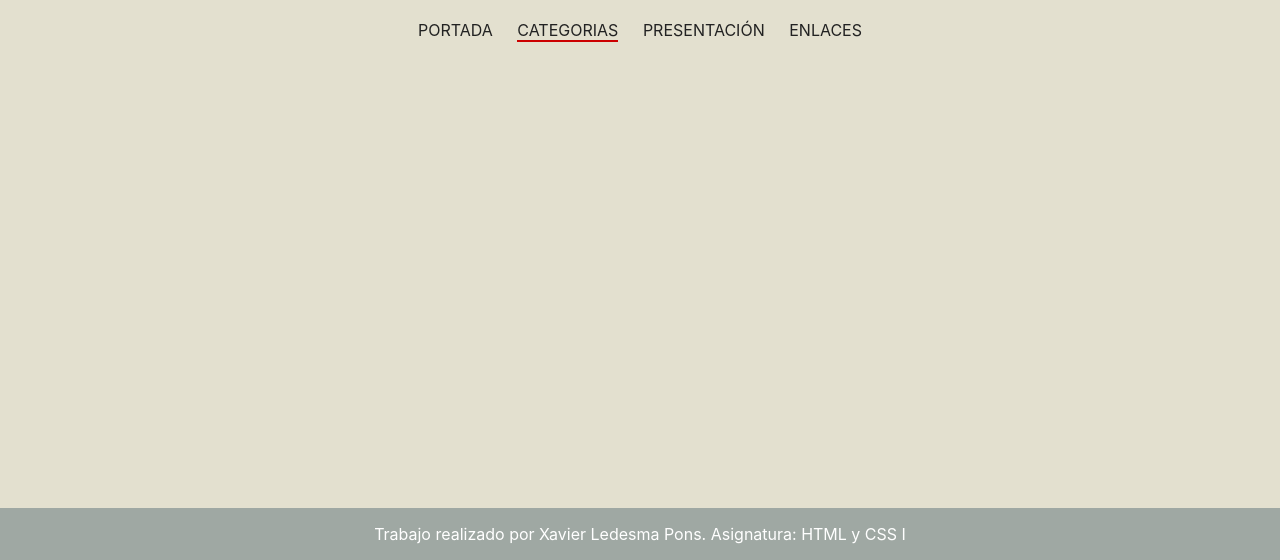
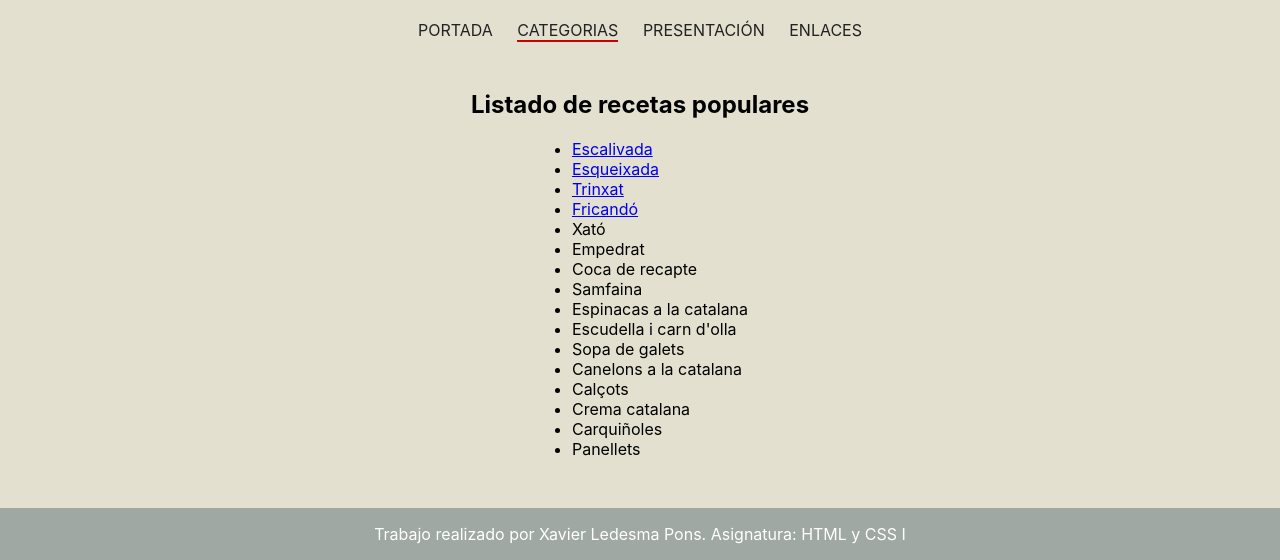
Before and after one commit to xalepo4/HtmlAndCssI, a website built with Parcel: page PEC1/src/categories.html in a window 1280 px wide. Shown: the part 240-800 px from the top of the page. Built offline with nearby package versions, Linux system fonts and the light colour scheme.

Commit message:
Implement categories page

```diff
--- a/PEC1/src/assets/styles/layouts/_categories.scss
+++ b/PEC1/src/assets/styles/layouts/_categories.scss
@@ -0,0 +1,4 @@
+.categories {
+  display: table;
+  margin: 0 auto;
+}
--- a/PEC1/src/assets/styles/layouts/shared/_content.scss
+++ b/PEC1/src/assets/styles/layouts/shared/_content.scss
@@ -19,7 +19,7 @@ img {
   text-align: center;
 }
 
-.center-content {
+.content {
   margin: auto;
   width: 80%;
   padding: 10px;
--- a/PEC1/src/categories.html
+++ b/PEC1/src/categories.html
@@ -23,6 +23,28 @@
     </ul>
 </div>
 
+<div class="content">
+    <h2 class="center-text">Listado de recetas populares</h2>
+    <ul class="categories">
+        <li><a href="#">Escalivada</a></li>
+        <li><a href="#">Esqueixada</a></li>
+        <li><a href="#">Trinxat</a></li>
+        <li><a href="#">Fricandó</a></li>
+        <li>Xató</li>
+        <li>Empedrat</li>
+        <li>Coca de recapte</li>
+        <li>Samfaina</li>
+        <li>Espinacas a la catalana</li>
+        <li>Escudella i carn d'olla</li>
+        <li>Sopa de galets</li>
+        <li>Canelons a la catalana</li>
+        <li>Calçots</li>
+        <li>Crema catalana</li>
+        <li>Carquiñoles</li>
+        <li>Panellets</li>
+    </ul>
+</div>
+
 <div class="footer">
     <p>Trabajo realizado por Xavier Ledesma Pons. Asignatura: HTML y CSS I </p>
 </div>
```
Also changed, not shown: PEC1/src/index.html (+2 -2 lines).
